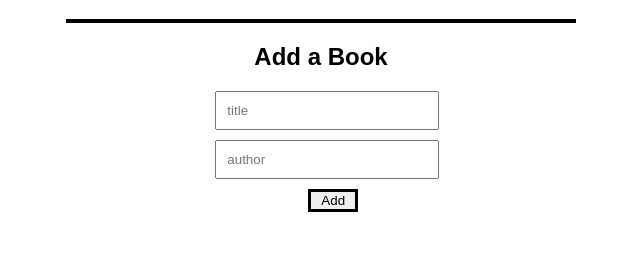
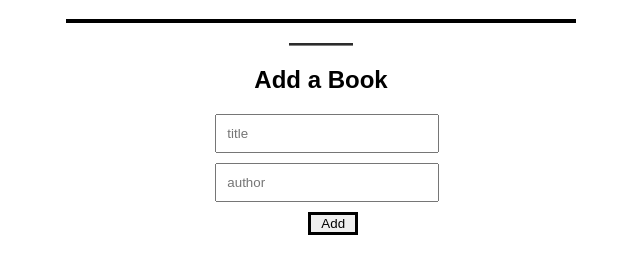
Before and after one commit to Gardimy/Awesome_books, a website: page index.html in a window 1280 px wide. Shown: the part 61-334 px from the top of the page, without its empty margins (319-959 px from the left). Drawn offline with Linux system fonts and the light colour scheme.

Commit message:
Add underlined to the booklist

```diff
--- a/index.html
+++ b/index.html
@@ -10,6 +10,7 @@
   <body>
     <h1>Awesome books</h1>
     <div id="book-list"></div>
+    <div class="underlined"></div>
     <form id="add-book-form">
       <h2>Add a Book</h2>
       <input type="text" id="title" name="title" placeholder="title" required>
--- a/style.css
+++ b/style.css
@@ -55,3 +55,11 @@ button {
 .book:nth-child(odd) {
   background-color: rgb(212, 209, 209);
 }
+
+.underlined {
+  width: 5%;
+  height: 0.5px;
+  border-top: 3px gray groove;
+  margin-left: 47.5%;
+  margin-top: 20px;
+}
```
